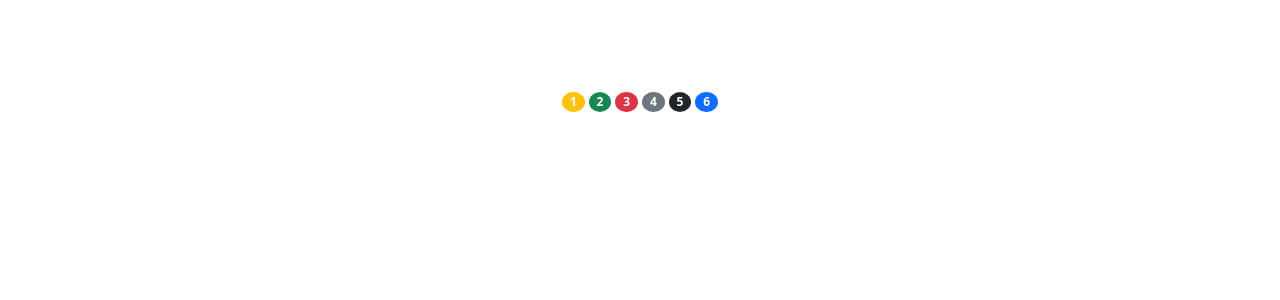
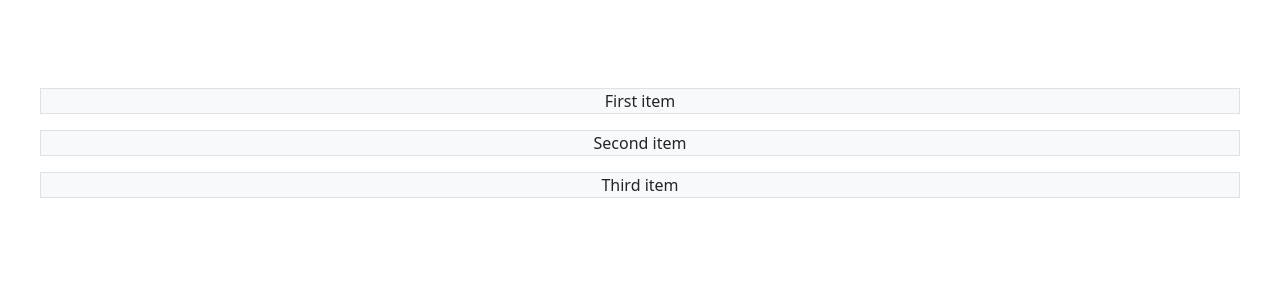
Before and after one commit to huseyinbattal/react-bootstrap, a React (Create React App) app: page / in a window 1280 px wide. Shown: the top 300 px of the page. Built offline with nearby package versions, Linux system fonts and the light colour scheme.

Commit message:
add stack

```diff
--- a/src/components/lesson_6.js
+++ b/src/components/lesson_6.js
@@ -5,24 +5,11 @@ const Lesson_6 = () => {
   const renderGrid = () => {
     return (
       <>
-        <Badge bg="warning" className="rounded-circle">
-          1
-        </Badge>{" "}
-        <Badge bg="success" className="rounded-circle">
-          2
-        </Badge>{" "}
-        <Badge bg="danger" className="rounded-circle">
-          3
-        </Badge>{" "}
-        <Badge bg="secondary" className="rounded-circle">
-          4
-        </Badge>{" "}
-        <Badge bg="dark" className="rounded-circle">
-          5
-        </Badge>{" "}
-        <Badge bg="primary" className="rounded-circle">
-          6
-        </Badge>
+       <Stack gap={3}>
+      <div className="bg-light border">First item</div>
+      <div className="bg-light border">Second item</div>
+      <div className="bg-light border">Third item</div>
+    </Stack>
       </>
     );
   };
```
